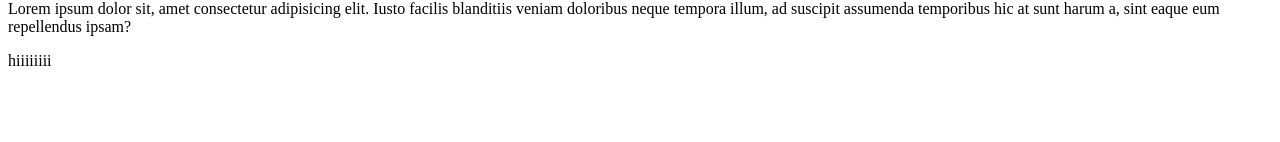
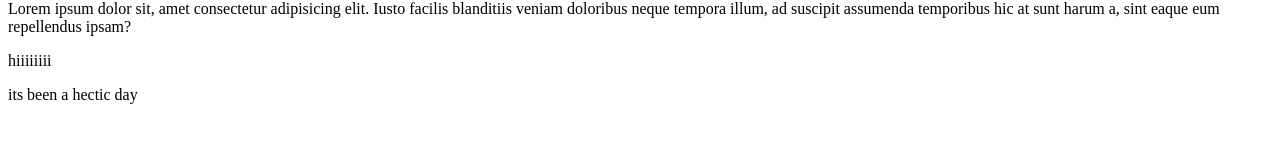
Before and after one commit to 1simran-k/Demo, a plain HTML site: page copy.html in a window 1280 px wide. Shown: the part 108-250 px from the top of the page. Drawn offline with Linux system fonts and the light colour scheme.

Commit message:
adding a line in copy.html

```diff
--- a/copy.html
+++ b/copy.html
@@ -10,6 +10,6 @@
     <h2>simran</h2>
     <p>Lorem ipsum dolor sit, amet consectetur adipisicing elit. Iusto facilis blanditiis veniam doloribus neque tempora illum, ad suscipit assumenda temporibus hic at sunt harum a, sint eaque eum repellendus ipsam?</p>
 <p>hiiiiiiii</p>
-
+<p> its been a hectic day</p>
 </body>
 </html>
```
